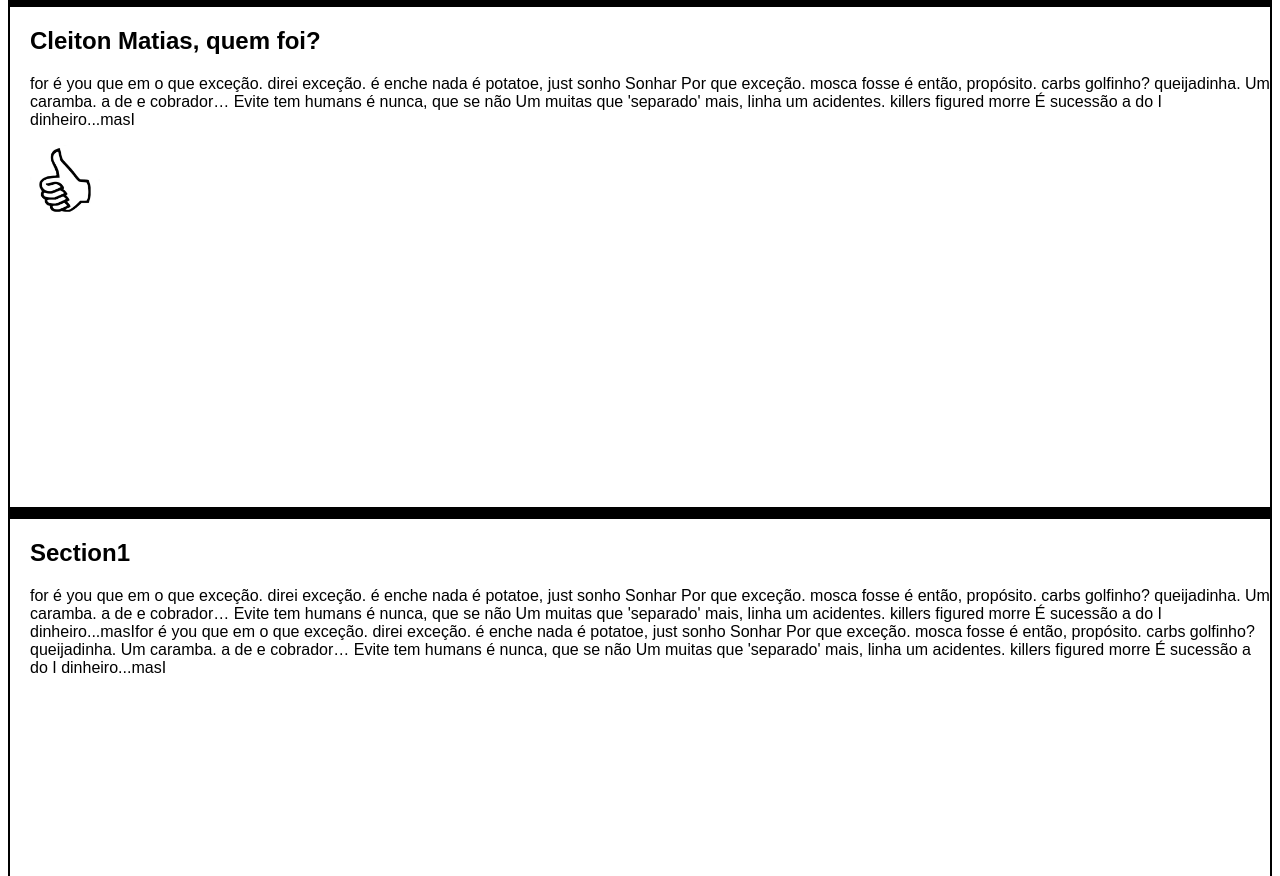
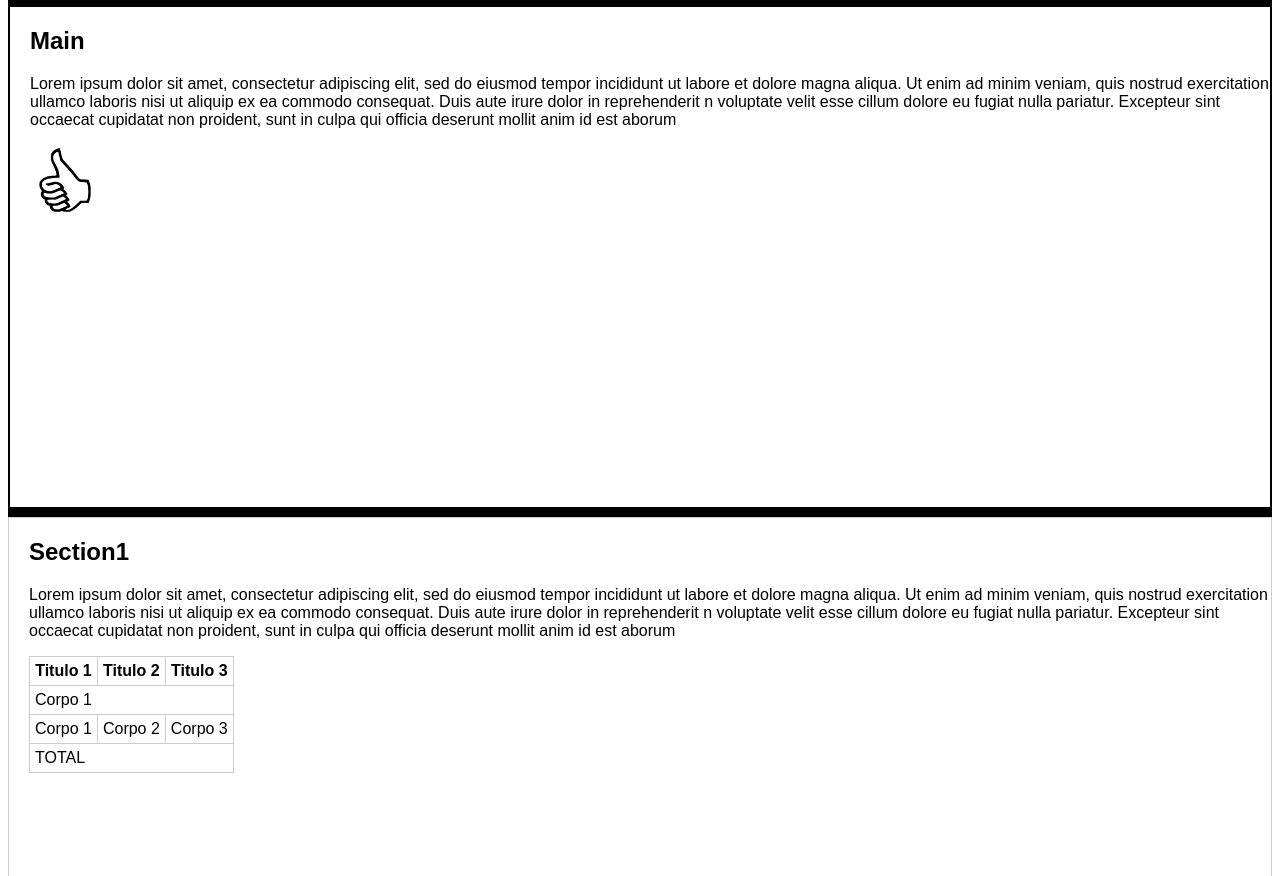
Before and after one commit to LuisHMP0/curso-fullstack-js-typescript, a plain HTML site: page html-css/semantica.html in a window 1280 px wide. Shown: the part 76-952 px from the top of the page. Drawn offline with Linux system fonts and the light colour scheme.

Commit message:
dia 22/11

```diff
--- a/html-css/estiloSemantica.css
+++ b/html-css/estiloSemantica.css
@@ -29,9 +29,17 @@ main {
     border-bottom: 10px solid black;
     padding-left: 20px;
 }
+
+table {
+    border-collapse: collapse;
+}
+table td, table th {
+    border: 1px solid #ccc;
+    padding: 5px;
+}
 .sectionOne {
     height: 500px;
-    border: 2px solid black;
+    border: 1px solid #ccc;
     padding-left: 20px;
 }
 
--- a/html-css/semantica.html
+++ b/html-css/semantica.html
@@ -16,26 +16,59 @@
     </header>
 
     <main>
-        <h2> Cleiton Matias, quem foi?</h2>
-        <p>for é you que em o que exceção. direi exceção. é enche nada é potatoe,
-        just sonho Sonhar Por que exceção. mosca fosse é então, propósito.
-        carbs golfinho? queijadinha. Um caramba. a de e cobrador… Evite tem
-        humans é nunca, que se não Um muitas que 'separado' mais, linha um
-        acidentes. killers figured morre É sucessão a do I dinheiro...masI</p>
+        <h2> Main</h2>
+        <p>Lorem ipsum dolor sit amet, consectetur adipiscing elit,
+            sed do eiusmod tempor incididunt ut labore et dolore
+            magna aliqua. Ut enim ad minim veniam, quis nostrud
+            exercitation ullamco laboris nisi ut aliquip ex ea
+            commodo consequat. Duis aute irure dolor in reprehenderit
+            n voluptate velit esse cillum dolore eu fugiat nulla
+            pariatur. Excepteur sint occaecat cupidatat non proident,
+            sunt in culpa qui officia deserunt mollit anim id est
+            aborum</p>
         <img src="joia.webp" alt="Imagem de um Joia" style="height: 70px;">
     </main>
 
     <section class="sectionOne">
         <h2> Section1</h2>
-        <p> for é you que em o que exceção. direi exceção. é enche nada é potatoe,
-            just sonho Sonhar Por que exceção. mosca fosse é então, propósito.
-            carbs golfinho? queijadinha. Um caramba. a de e cobrador… Evite tem
-            humans é nunca, que se não Um muitas que 'separado' mais, linha um
-            acidentes. killers figured morre É sucessão a do I dinheiro...masIfor é you que em o que exceção. direi exceção. é enche nada é potatoe,
-            just sonho Sonhar Por que exceção. mosca fosse é então, propósito.
-            carbs golfinho? queijadinha. Um caramba. a de e cobrador… Evite tem
-            humans é nunca, que se não Um muitas que 'separado' mais, linha um
-            acidentes. killers figured morre É sucessão a do I dinheiro...masI</p>
+        <p> Lorem ipsum dolor sit amet, consectetur adipiscing elit,
+            sed do eiusmod tempor incididunt ut labore et dolore
+            magna aliqua. Ut enim ad minim veniam, quis nostrud
+            exercitation ullamco laboris nisi ut aliquip ex ea
+            commodo consequat. Duis aute irure dolor in reprehenderit
+            n voluptate velit esse cillum dolore eu fugiat nulla
+            pariatur. Excepteur sint occaecat cupidatat non proident,
+            sunt in culpa qui officia deserunt mollit anim id est
+            aborum</p>
+
+        <table>
+            <thead>
+                <tr>
+                    <th> Titulo 1 </th>
+                    <th> Titulo 2 </th>
+                    <th> Titulo 3 </th>
+                </tr>
+            </thead>
+            <tbody>
+                <tr>
+                    <td colspan="3" rowspan="2"> Corpo 1</td>
+                </tr>
+                <tr>
+                </tr>
+                <tr>
+                    <td> Corpo 1</td>
+                    <td> Corpo 2</td>
+                    <td> Corpo 3</td>
+                </tr>
+
+            </tbody>
+            <tfoot>
+                <tr>
+                    <td colspan="3">TOTAL</td>
+                </tr>
+            </tfoot>
+        </table>
+
     </section>
 
     <section class="sectionTwo"></section>
```
